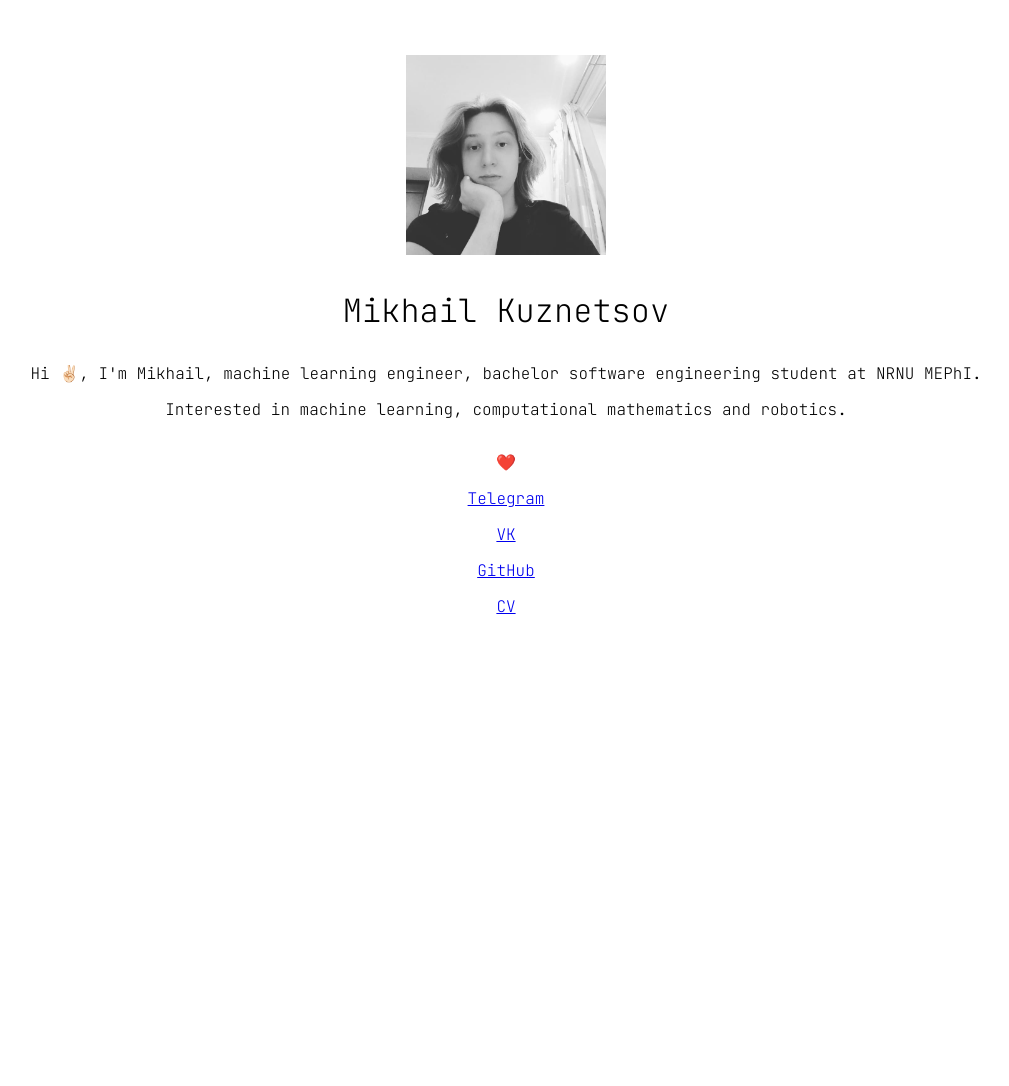
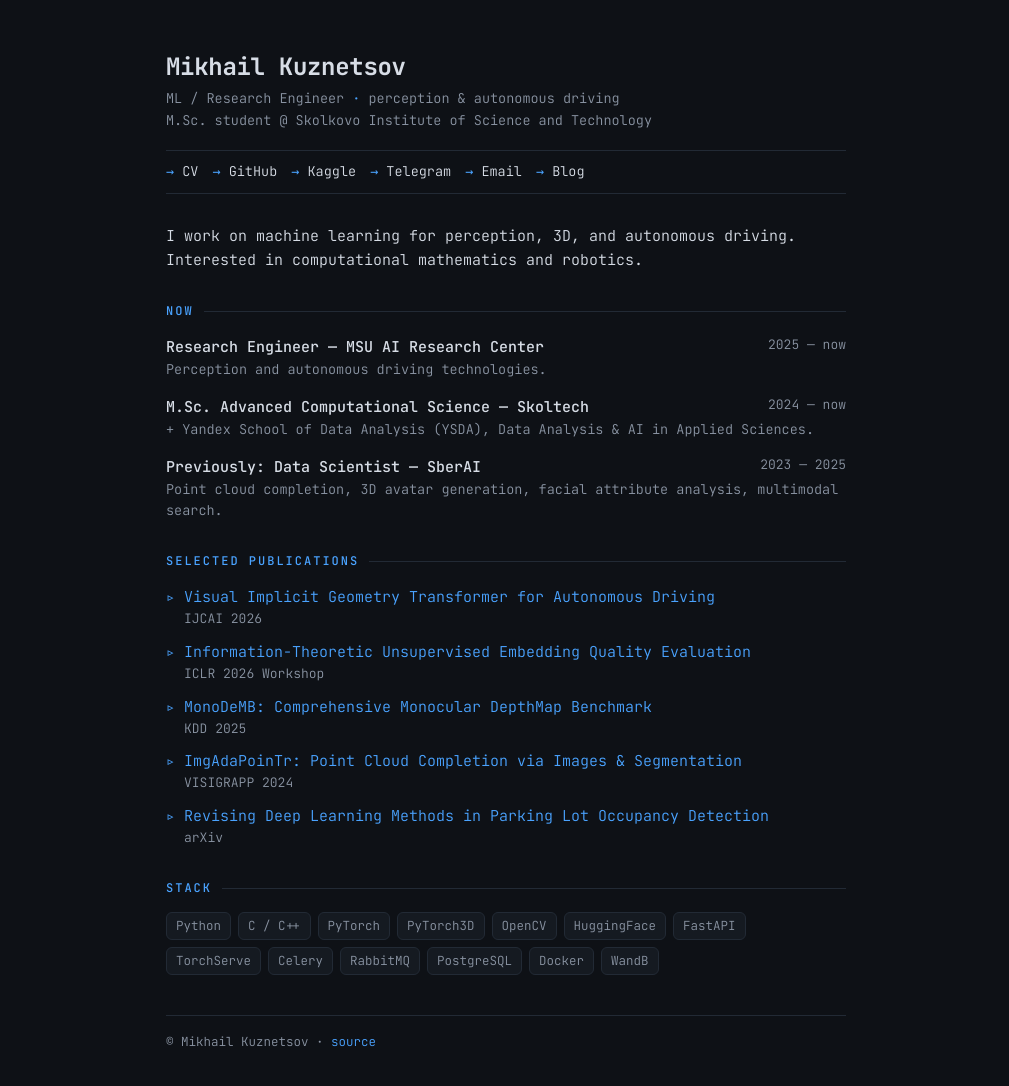
Before and after one commit to mmkuznecov/mmkuznecov.github.io, a plain HTML site: page index.html in a window 1280 px wide. Shown: the whole page, without its empty margins (134-1143 px from the left). Before the commit the page ends 800 px from the top, so only its background shows below. Drawn offline with Linux system fonts and the light colour scheme.

Commit message:
new version

```diff
--- /dev/null
+++ b/assets/style.css
@@ -0,0 +1,91 @@
+/* ===== shared theme: homepage + blog ===== */
+:root{
+  --bg:#0e1116; --panel:#151a21; --line:#222a35;
+  --fg:#d7dde6; --muted:#8a94a3; --accent:#4aa3ff;
+  --maxw:680px;
+}
+*{box-sizing:border-box}
+html{scroll-behavior:smooth}
+body{
+  margin:0; background:var(--bg); color:var(--fg);
+  font-family:"JetBrains Mono",ui-monospace,SFMono-Regular,Menlo,monospace;
+  font-weight:300; line-height:1.6; font-size:15px;
+  -webkit-font-smoothing:antialiased;
+  display:flex; justify-content:center; padding:48px 20px 80px;
+}
+.wrap{width:100%; max-width:var(--maxw)}
+a{color:var(--accent); text-decoration:none; border-bottom:1px solid transparent; transition:border-color .15s}
+a:hover{border-color:var(--accent)}
+
+/* header */
+.top{margin-bottom:8px}
+h1{font-size:24px; font-weight:700; margin:0 0 2px; letter-spacing:-.3px}
+.role{color:var(--muted); font-size:13.5px; margin:0}
+.role .accent{color:var(--accent)}
+
+/* nav */
+nav{display:flex; flex-wrap:wrap; gap:14px; font-size:13.5px; margin:18px 0 30px;
+    padding:10px 0; border-top:1px solid var(--line); border-bottom:1px solid var(--line)}
+nav a{color:var(--fg)}
+nav a::before{content:"→ "; color:var(--accent)}
+
+/* sections */
+section{margin-bottom:30px}
+h2{font-size:12px; text-transform:uppercase; letter-spacing:2px; color:var(--accent);
+   font-weight:500; margin:0 0 14px; display:flex; align-items:center; gap:10px}
+h2::after{content:""; flex:1; height:1px; background:var(--line)}
+p{margin:0 0 10px}
+.muted{color:var(--muted)}
+
+/* experience entries */
+.entry{margin-bottom:14px}
+.entry .head{display:flex; justify-content:space-between; gap:12px; flex-wrap:wrap}
+.entry .what{font-weight:500; color:var(--fg)}
+.entry .when{color:var(--muted); font-size:13px; white-space:nowrap}
+.entry .sub{color:var(--muted); font-size:13.5px}
+
+/* publications */
+ul.pubs{list-style:none; margin:0; padding:0}
+ul.pubs li{padding-left:18px; position:relative; margin-bottom:10px}
+ul.pubs li::before{content:"▹"; position:absolute; left:0; color:var(--accent)}
+ul.pubs .venue{color:var(--muted); font-size:13px}
+
+/* skills */
+.tags{display:flex; flex-wrap:wrap; gap:7px}
+.tag{border:1px solid var(--line); background:var(--panel); color:var(--muted);
+     padding:3px 9px; border-radius:6px; font-size:12.5px}
+
+footer{color:var(--muted); font-size:12.5px; margin-top:40px;
+       border-top:1px solid var(--line); padding-top:16px}
+
+/* ===== blog listing ===== */
+.post-list{list-style:none; margin:0; padding:0}
+.post-list li{margin-bottom:18px; padding-bottom:18px; border-bottom:1px solid var(--line)}
+.post-list a.title{font-size:16px; font-weight:500; color:var(--fg)}
+.post-list .meta{color:var(--muted); font-size:12.5px; margin-top:4px}
+.post-list .excerpt{color:var(--muted); font-size:13.5px; margin-top:6px}
+
+/* ===== post body ===== */
+.post h1{font-size:22px; margin-bottom:6px}
+.post .meta{color:var(--muted); font-size:12.5px; margin-bottom:26px}
+.post h3{font-size:14px; color:var(--fg); font-weight:500; margin:26px 0 8px;
+         letter-spacing:.2px}
+.post h3 .n{color:var(--accent); margin-right:8px}
+.post p{margin:0 0 12px}
+.post figure{margin:22px 0; text-align:center}
+.post figure img{max-width:100%; border:1px solid var(--line); border-radius:10px}
+.post figcaption{color:var(--muted); font-size:12px; margin-top:8px}
+.post .katex{font-size:1.02em}
+.post .katex-display{margin:14px 0; overflow-x:auto; overflow-y:hidden}
+.post table{width:100%; border-collapse:collapse; font-size:13px; margin:14px 0}
+.post th,.post td{text-align:left; padding:7px 10px; border-bottom:1px solid var(--line); vertical-align:top}
+.post th{color:var(--accent); font-weight:500}
+.post td:first-child{color:var(--fg); white-space:nowrap}
+.post td{color:var(--muted)}
+.callout{background:var(--panel); border:1px solid var(--line); border-left:3px solid var(--accent);
+         border-radius:8px; padding:12px 16px; margin:18px 0}
+
+@media(max-width:520px){
+  nav{gap:12px}
+  .entry .head{gap:4px}
+}
--- a/index.html
+++ b/index.html
@@ -1,37 +1,90 @@
 <!DOCTYPE html>
-<html>
- <head>
-  <meta charset="utf-8">
-  <title>Mikhail Kuznetsov</title>
-  <style>
-   @font-face {
-    font-family: JetBrainsMonoBold;
-    src: url(fonts/JetBrainsMono-ExtraBold.ttf);
+<html lang="en">
+<head>
+<meta charset="utf-8">
+<meta name="viewport" content="width=device-width, initial-scale=1">
+<title>Mikhail Kuznetsov</title>
+<link rel="preconnect" href="https://fonts.googleapis.com">
+<link rel="preconnect" href="https://fonts.gstatic.com" crossorigin>
+<link href="https://fonts.googleapis.com/css2?family=JetBrains+Mono:wght@300;400;500;700&display=swap" rel="stylesheet">
+<link rel="stylesheet" href="/assets/style.css">
+</head>
+<body>
+<div class="wrap">
 
-    font-family: JetBrainsMonoLight;
-    src: url(fonts/JetBrainsMono-Light.ttf);
-   }
-   h1 {
-    font-family: JetBrainsMono, 'JetBrainsMonoLight';
-   }
-   p {
-    font-family: JetBrainsMono, 'JetBrainsMonoLight';
-   }
+  <!-- HEADER -->
+  <header class="top">
+    <h1>Mikhail Kuznetsov</h1>
+    <p class="role">ML / Research Engineer <span class="accent">·</span> perception &amp; autonomous driving</p>
+    <p class="role">M.Sc. student @ Skolkovo Institute of Science and Technology</p>
+  </header>
 
-  </style>
- </head>
- <body>
-  <center><h1><b> </b></h1><center>
-  <br>
-  <center></center><p><img src="images/photo.jpg", width="200" height="200"></p></center>
-  <center><p style="color:black;font-size:32px;">Mikhail Kuznetsov</p><center>
-  <center><p>Hi ✌🏻, I'm Mikhail, machine learning engineer, bachelor software engineering student at NRNU MEPhI.</p></center>
-  <center><p>Interested in machine learning, computational mathematics and robotics.</p></center>
-  <br>
-  <center>❤️</center>
-		<p><a href="https://t.me/mmkuznecov">Telegram</a></p>
-		<p><a href="https://vk.com/mmkuznecov">VK</a></p>
-        <p><a href="https://github.com/mmkuznecov">GitHub</a></p>
-        <p><a href="cv/Working_CV.pdf">CV</a></p>
- </body>
+  <!-- NAV / LINKS -->
+  <nav>
+    <a href="/cv/Working_CV.pdf">CV</a>
+    <a href="https://github.com/mmkuznecov">GitHub</a>
+    <a href="https://www.kaggle.com/mmkuznecov">Kaggle</a>
+    <a href="https://t.me/mmkuznecov">Telegram</a>
+    <a href="mailto:mmkuznecov2002@gmail.com">Email</a>
+    <a href="/posts/">Blog</a>
+  </nav>
+
+  <!-- ABOUT -->
+  <section>
+    <p>I work on machine learning for perception, 3D, and autonomous driving.
+       Interested in computational mathematics and robotics.</p>
+  </section>
+
+  <!-- NOW / EXPERIENCE -->
+  <section>
+    <h2>Now</h2>
+    <div class="entry">
+      <div class="head"><span class="what">Research Engineer — MSU AI Research Center</span><span class="when">2025 — now</span></div>
+      <div class="sub">Perception and autonomous driving technologies.</div>
+    </div>
+    <div class="entry">
+      <div class="head"><span class="what">M.Sc. Advanced Computational Science — Skoltech</span><span class="when">2024 — now</span></div>
+      <div class="sub">+ Yandex School of Data Analysis (YSDA), Data Analysis &amp; AI in Applied Sciences.</div>
+    </div>
+    <div class="entry">
+      <div class="head"><span class="what">Previously: Data Scientist — SberAI</span><span class="when">2023 — 2025</span></div>
+      <div class="sub">Point cloud completion, 3D avatar generation, facial attribute analysis, multimodal search.</div>
+    </div>
+  </section>
+
+  <!-- PUBLICATIONS -->
+  <section>
+    <h2>Selected Publications</h2>
+    <ul class="pubs">
+      <li><a href="https://whesense.github.io/">Visual Implicit Geometry Transformer for Autonomous Driving</a>
+          <div class="venue">IJCAI 2026</div></li>
+      <li><a href="https://openreview.net/forum?id=EwaNoLlEXT">Information-Theoretic Unsupervised Embedding Quality Evaluation</a>
+          <div class="venue">ICLR 2026 Workshop</div></li>
+      <li><a href="https://dl.acm.org/doi/10.1145/3711896.3737394">MonoDeMB: Comprehensive Monocular DepthMap Benchmark</a>
+          <div class="venue">KDD 2025</div></li>
+      <li><a href="https://www.scitepress.org/PublishedPapers/2024/123981/">ImgAdaPoinTr: Point Cloud Completion via Images &amp; Segmentation</a>
+          <div class="venue">VISIGRAPP 2024</div></li>
+      <li><a href="https://arxiv.org/abs/2306.04288">Revising Deep Learning Methods in Parking Lot Occupancy Detection</a>
+          <div class="venue">arXiv</div></li>
+    </ul>
+  </section>
+
+  <!-- SKILLS -->
+  <section>
+    <h2>Stack</h2>
+    <div class="tags">
+      <span class="tag">Python</span><span class="tag">C / C++</span>
+      <span class="tag">PyTorch</span><span class="tag">PyTorch3D</span><span class="tag">OpenCV</span><span class="tag">HuggingFace</span>
+      <span class="tag">FastAPI</span><span class="tag">TorchServe</span><span class="tag">Celery</span><span class="tag">RabbitMQ</span>
+      <span class="tag">PostgreSQL</span><span class="tag">Docker</span><span class="tag">WandB</span>
+    </div>
+  </section>
+
+  <footer>
+    © Mikhail Kuznetsov ·
+    <a href="https://github.com/mmkuznecov/mmkuznecov.github.io">source</a>
+  </footer>
+
+</div>
+</body>
 </html>
```
Also changed, not shown: posts/index.html (added, +39 -0 lines), posts/several-views-on-cross-entropy/index.html (added, +136 -0 lines), README.md (added), fonts/JetBrainsMono-Light.ttf (deleted), images/photo.jpg (deleted), posts/several-views-on-cross-entropy/artifacts/cross-entropy-loss.png (added), 3 other files.
